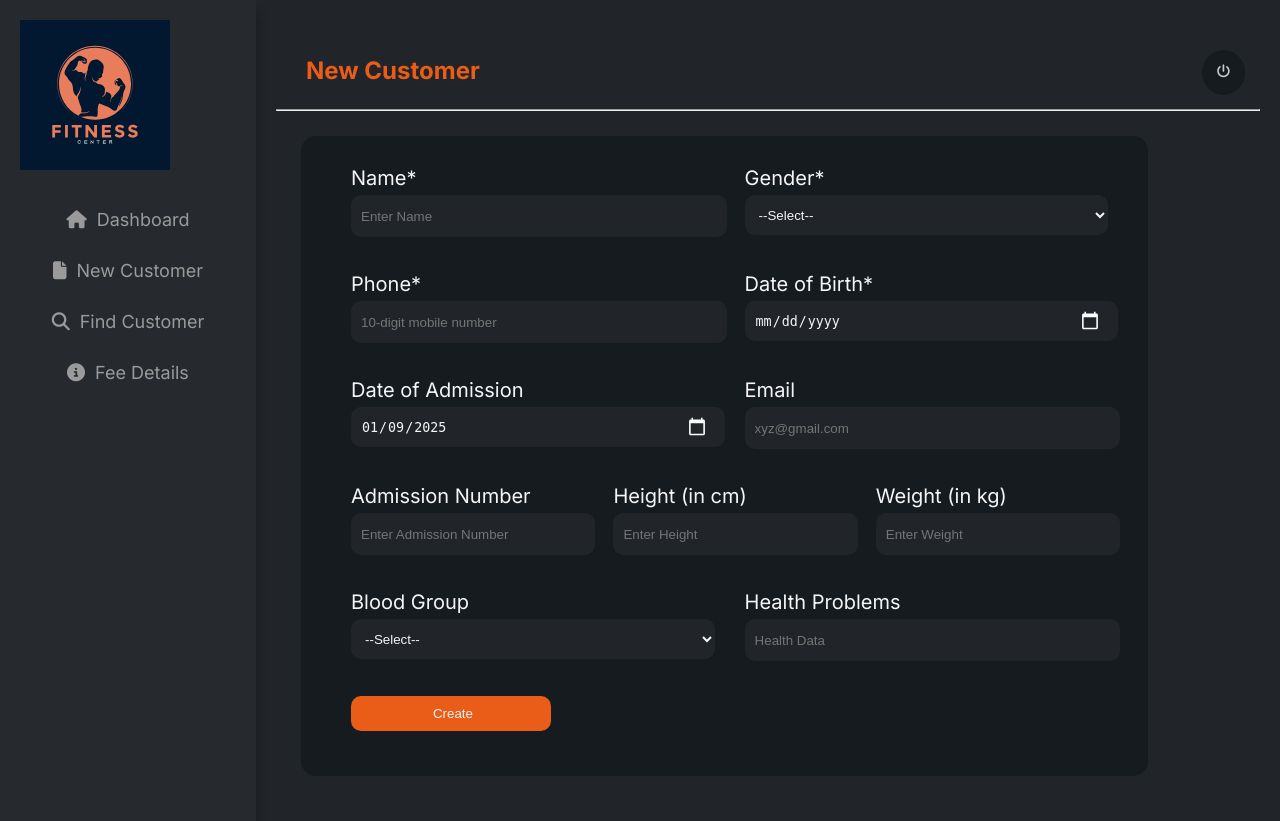
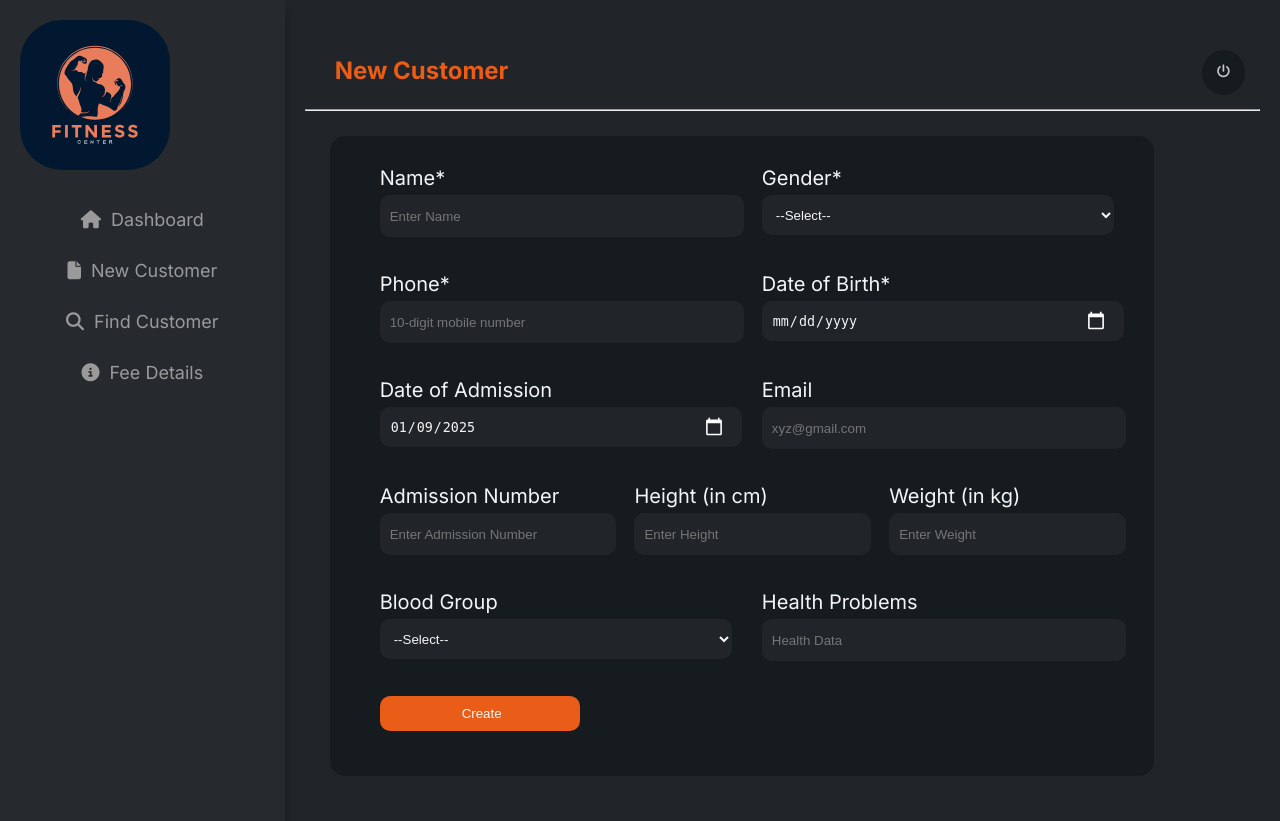
Before and after one commit to jeevjacobgeorge/gymhub, a Django app: page /add/ in a window 1280 px wide. Run offline with Django 5.2, Linux system fonts and the light colour scheme; the visitor is signed in with stand-in values (Sample User, id 1); some libraries are stand-ins or nearby versions.

Commit message:
navbar_width

```diff
--- a/gym/static/gym/base.css
+++ b/gym/static/gym/base.css
@@ -27,6 +27,7 @@ body {
     position: relative;
     z-index: 1;
     padding: 20px;
+
 }
 
 /* Navbar Navigation */
@@ -61,6 +62,7 @@ body {
 .logo img {
     width: 170px;
     height: auto;
+    border-radius: 42px;
 }
 
 /* Content Section */
@@ -155,7 +157,7 @@ body {
     }
 
     .navbar {
-        width: 18%;
+        width: 21%;
     }
 
     .content {
--- a/gym/static/gym/customer_fee_details.css
+++ b/gym/static/gym/customer_fee_details.css
@@ -16,7 +16,7 @@ body {
 
   /* Sidebar Navbar */
   .navbar {
-      width: 18%;
+      width: 21%;
       background-color: #1a1d23;
       box-shadow: 0 4px 10px rgba(0, 0, 0, 0.4);
       padding: 30px;
--- a/gym/static/gym/dashboard.css
+++ b/gym/static/gym/dashboard.css
@@ -69,7 +69,7 @@
     }
 
     .navbar {
-        width: 18%;
+        width: 21%;
     }
 
     .content {
--- a/gym/static/gym/newCust.css
+++ b/gym/static/gym/newCust.css
@@ -60,7 +60,9 @@ body {
 .logo img {
     width: 150px;
     height: auto;
+    border-radius: 42px;
 }
+
 
 /* Navbar ends */
 
@@ -204,7 +206,7 @@ input[type="date"]::-webkit-calendar-picker-indicator {
     }
 
     .navbar {
-        width: 18%;
+        width: 21%;
     }
 
     .content {
```
Also changed, not shown: gym/static/gym/payFees.css (+6 -4 lines).
